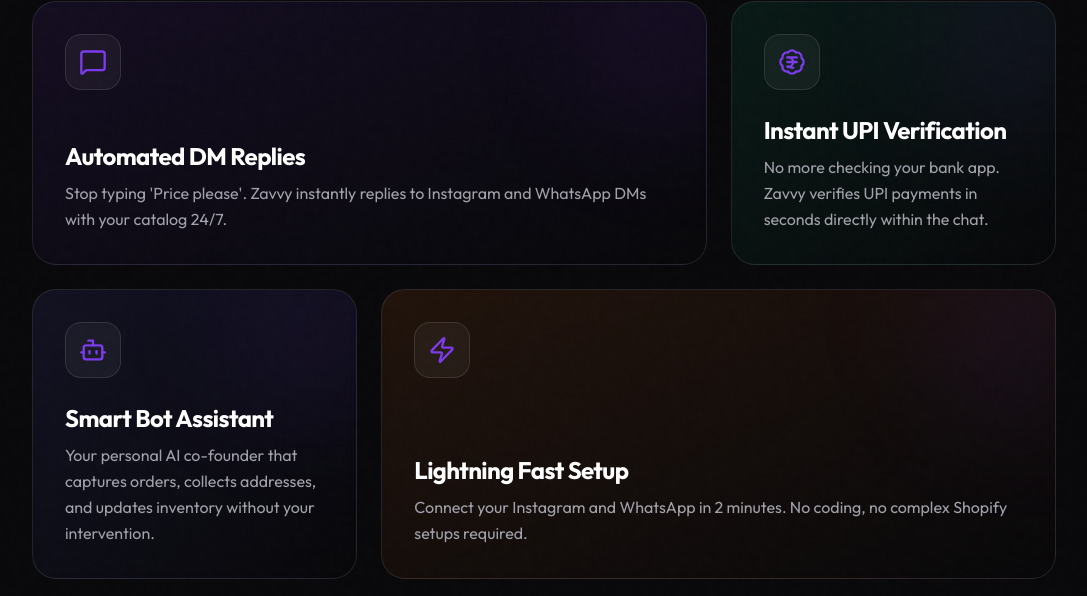
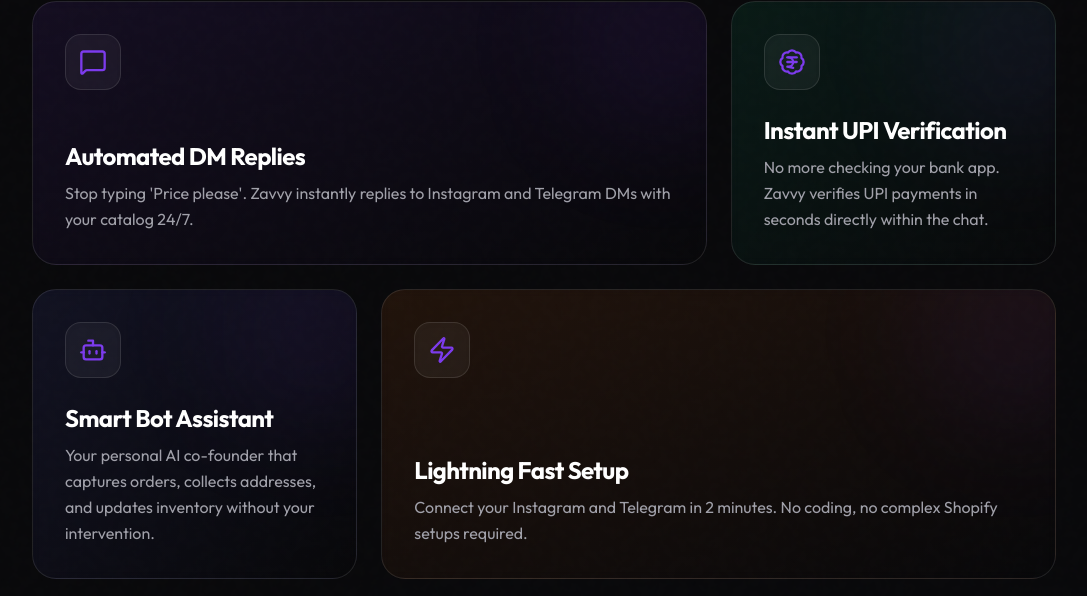
Before and after one commit to Tharagesh17/zavvy, a Next.js app: page / in a window 1280 px wide. Shown: the part 1685-2281 px from the top of the page, without its empty margins (96-1183 px from the left). Built offline with nearby package versions, Linux system fonts and the light colour scheme; no server answers.

Commit message:
chore: replace whatsapp with telegram on landing page

```diff
--- a/components/landing/telegram-features.tsx
+++ b/components/landing/telegram-features.tsx
@@ -5,7 +5,7 @@
     const features = [
         {
             name: "Automated DM Replies",
-            description: "Stop typing 'Price please'. Zavvy instantly replies to Instagram and WhatsApp DMs with your catalog 24/7.",
+            description: "Stop typing 'Price please'. Zavvy instantly replies to Instagram and Telegram DMs with your catalog 24/7.",
             icon: MessageSquare,
             className: "md:col-span-2 bg-gradient-to-br from-primary/10 to-transparent",
         },
@@ -23,7 +23,7 @@
         },
         {
             name: "Lightning Fast Setup",
-            description: "Connect your Instagram and WhatsApp in 2 minutes. No coding, no complex Shopify setups required.",
+            description: "Connect your Instagram and Telegram in 2 minutes. No coding, no complex Shopify setups required.",
             icon: Zap,
             className: "md:col-span-2 bg-gradient-to-br from-orange-500/10 to-transparent",
         },
```
